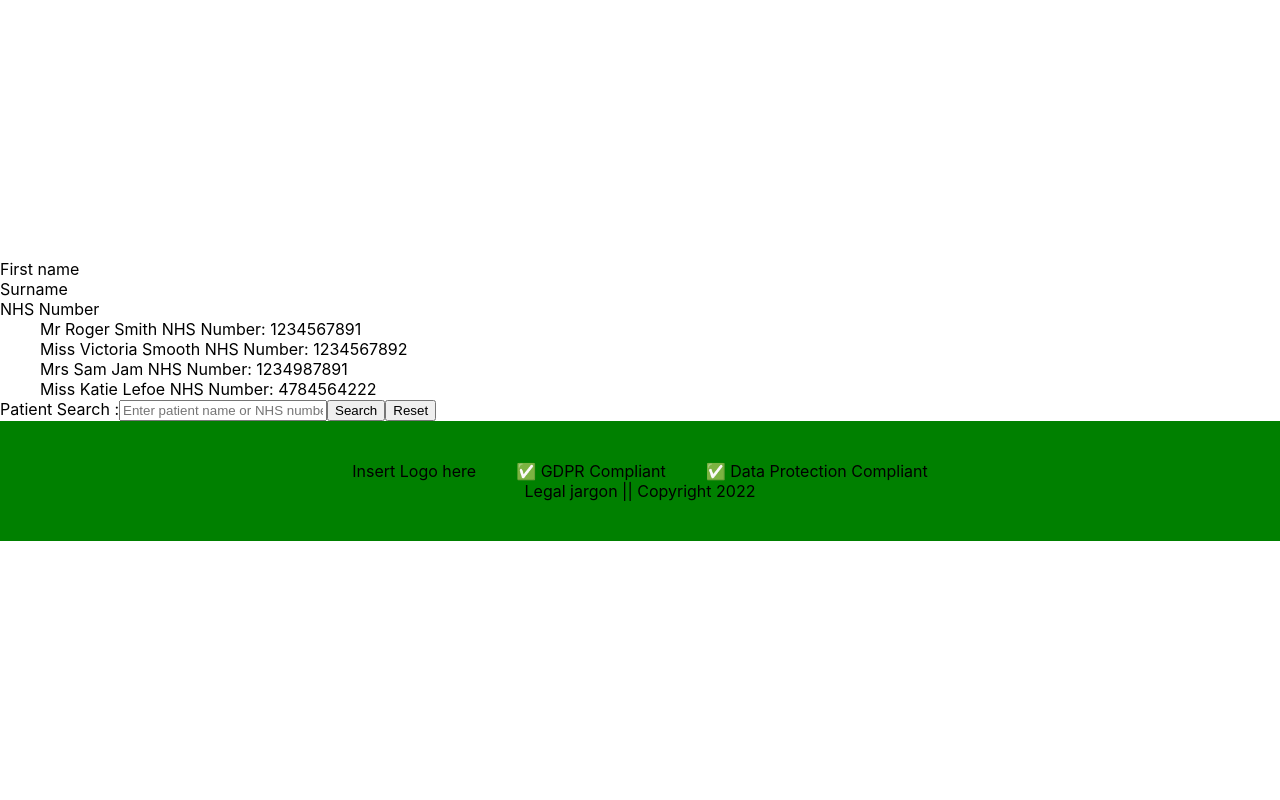
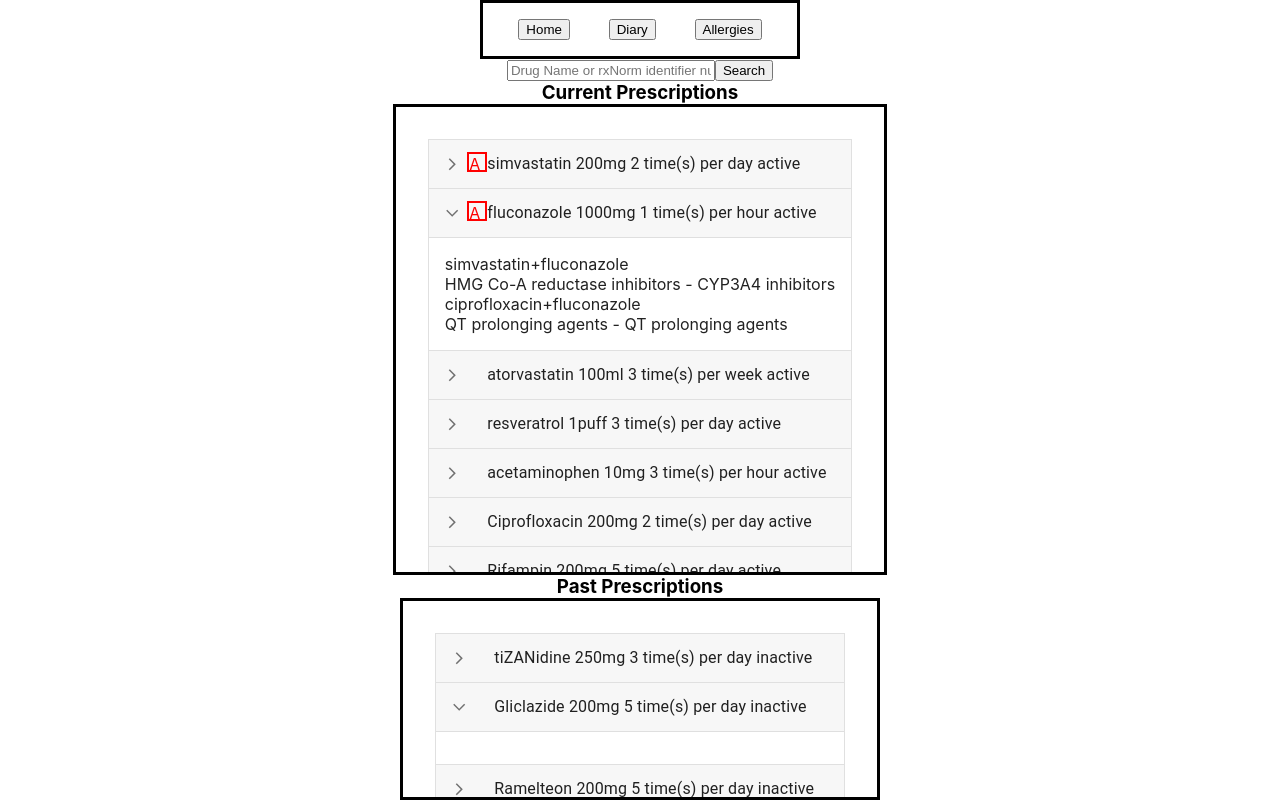
Before and after one commit to SchoolOfCode/final-project_front-end-five-guys, a React (Create React App) app in the folder medi-check/: page / in a window 1280 px wide. Built offline with nearby package versions, Linux system fonts and the light colour scheme.

Commit message:
included all routes

```diff
--- a/medi-check/src/Components/App/App.js
+++ b/medi-check/src/Components/App/App.js
@@ -7,7 +7,10 @@ import DoctorHome from '../Doctor/DoctorHome';
 function App() {
   return (
     <div className="App">
-      <DoctorHome></DoctorHome>
+      {/* <DoctorHome></DoctorHome> */}
+      <PatientNavBar />
+      <UserSearchBar />
+      <PrescriptionDisplay></PrescriptionDisplay>
     </div>
   );
 }
```
